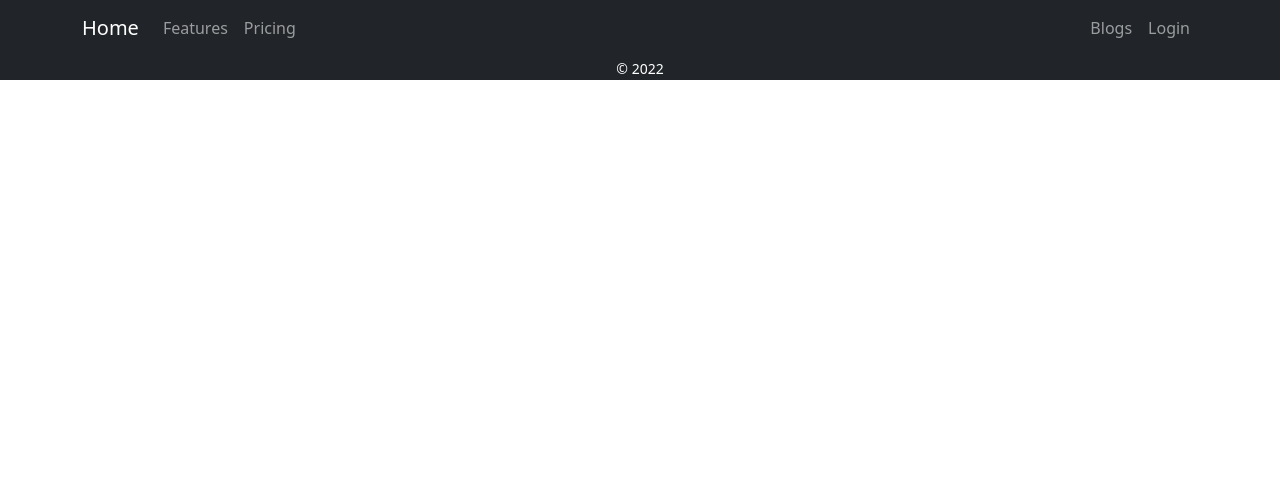
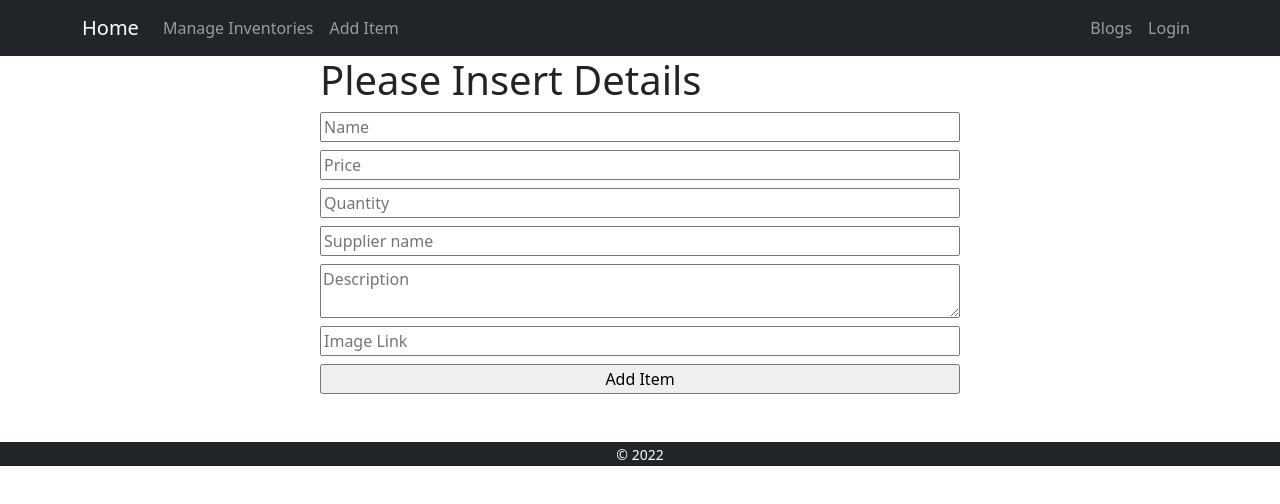
Before and after one commit to mitanvir05/warehouse-management-react-client-side, a React (Create React App) app: page /add_item in a window 1280 px wide. Shown: the top 504 px of the page. Built offline with nearby package versions, Linux system fonts and the light colour scheme; no server answers.

Commit message:
add item added half

```diff
--- a/package.json
+++ b/package.json
@@ -12,6 +12,7 @@
     "react-bootstrap": "^2.3.1",
     "react-dom": "^18.1.0",
     "react-firebase-hooks": "^5.0.3",
+    "react-hook-form": "^7.30.0",
     "react-router-dom": "^6.3.0",
     "react-scripts": "5.0.1",
     "web-vitals": "^2.1.4"
--- a/src/App.js
+++ b/src/App.js
@@ -9,6 +9,8 @@ import InventoryDetail from "./Pages/InventoryDetail/InventoryDetail";
 import Login from "./Pages/Login/Login";
 import Register from "./Pages/Login/Register";
 import RequireAuth from "./Pages/Login/RequireAuth/RequireAuth";
+import ManageInventory from "./Pages/Home/Inventory/ManageInventory/ManageInventory";
+import AddItem from "./Pages/Home/Inventory/AddItem/AddItem";
 
 function App() {
   return (
@@ -18,18 +20,20 @@ function App() {
         <Route path="/" element={<Home></Home>}></Route>
         <Route
           path="/inventory/:_id"
-          element={<InventoryDetail></InventoryDetail>}
-        ></Route>
-        <Route path="/login" element={<Login></Login>}></Route>
-        <Route path="/register" element={<Register></Register>}></Route>
-        <Route
-          path="/blogs"
           element={
             <RequireAuth>
-              <Blogs></Blogs>
+              <InventoryDetail></InventoryDetail>
             </RequireAuth>
           }
         ></Route>
+        <Route
+          path="/manage_inventory"
+          element={<ManageInventory></ManageInventory>}
+        ></Route>
+        <Route path="add_item" element={<AddItem></AddItem>}></Route>
+        <Route path="/login" element={<Login></Login>}></Route>
+        <Route path="/register" element={<Register></Register>}></Route>
+        <Route path="/blogs" element={<Blogs></Blogs>}></Route>
       </Routes>
       <Footer></Footer>
     </div>
--- /dev/null
+++ b/src/Pages/Home/Inventory/AddItem/AddItem.js
@@ -0,0 +1,68 @@
+import React from "react";
+import { useForm } from "react-hook-form";
+
+const AddItem = () => {
+  const { register, handleSubmit } = useForm();
+  const onSubmit = (data) => {
+    console.log(data);
+    const url = `http://localhost:5000/inventory`;
+    fetch(url, {
+      method: "POST",
+      headers: {
+        "content-type": "application/json",
+      },
+      body: JSON.stringify(data),
+    })
+      .then((res) => res.json())
+      .then((result) => {
+        console.log(result);
+      });
+  };
+
+  return (
+    <div className="w-50 mx-auto">
+      <h1>Please Insert Details</h1>
+      <form className="d-flex flex-column" onSubmit={handleSubmit(onSubmit)}>
+        <input
+          className="mb-2"
+          placeholder="Name"
+          type="text"
+          {...register("name")}
+        />
+        <input
+          className="mb-2"
+          placeholder="Price"
+          type="number"
+          {...register("price")}
+        />
+        <input
+          className="mb-2"
+          placeholder="Quantity"
+          type="number"
+          {...register("quantity")}
+        />
+        <input
+          className="mb-2"
+          placeholder="Supplier name"
+          type="text"
+          {...register("supplier")}
+        />
+        <textarea
+          className="mb-2"
+          placeholder="Description"
+          type="text"
+          {...register("description")}
+        />
+        <input
+          className="mb-2"
+          placeholder="Image Link"
+          type="text"
+          {...register("img")}
+        />
+        <input className="mb-5" value="Add Item" type="submit" />
+      </form>
+    </div>
+  );
+};
+
+export default AddItem;
--- a/src/Pages/Home/Inventory/Inventories.js
+++ b/src/Pages/Home/Inventory/Inventories.js
@@ -4,7 +4,7 @@ import Inventory from "./Inventory";
 const Inventories = () => {
   const [inventories, setInventories] = useState([]);
   useEffect(() => {
-    fetch("inventory.json")
+    fetch("http://localhost:5000/inventory")
       .then((response) => response.json())
       .then((data) => setInventories(data));
   }, []);
@@ -16,6 +16,9 @@ const Inventories = () => {
           <Inventory key={inventory._id} inventory={inventory}></Inventory>
         ))}
       </div>
+      <button className="btn btn-primary m-4 text-center">
+        Manage Inventory
+      </button>
     </div>
   );
 };
--- /dev/null
+++ b/src/Pages/Home/Inventory/ManageInventory/ManageInventory.js
@@ -0,0 +1,11 @@
+import React from "react";
+
+const ManageInventory = () => {
+  return (
+    <div>
+      <h4>Manage Inventory</h4>
+    </div>
+  );
+};
+
+export default ManageInventory;
--- a/src/Pages/InventoryDetail/InventoryDetail.js
+++ b/src/Pages/InventoryDetail/InventoryDetail.js
@@ -3,16 +3,26 @@ import { useParams } from "react-router-dom";
 
 const InventoryDetail = () => {
   const { _id } = useParams();
-  const [inventoriesDetail, setInventoriesDetail] = useState([]);
+  const [inventoriesDetail, setInventoriesDetail] = useState({});
   useEffect(() => {
-    fetch("inventory.json")
+    const url = `http://localhost:5000/inventory/${_id}`;
+    fetch(url)
       .then((response) => response.json())
       .then((data) => setInventoriesDetail(data));
-  }, [_id]);
+  }, []);
   return (
-    <div>
-      <h2>this is details {_id}</h2>
-      <h2> {inventoriesDetail.name}</h2>
+    <div className="g-5 col-sm-12 col-md-6 col-lg-4">
+      <div className="card ">
+        <img src={inventoriesDetail.img} className="card-img-top" alt="..." />
+        <div className="card-body">
+          <h5 className="card-title">{inventoriesDetail.name}</h5>
+          <h3>{inventoriesDetail.price}</h3>
+          <h6> Quantity : {inventoriesDetail.quantity}</h6>
+          <h6>Supplier : {inventoriesDetail.supplier}</h6>
+          <p className="card-text">{inventoriesDetail.description}</p>
+          <button className="btn btn-primary">Delivered</button>
+        </div>
+      </div>
     </div>
   );
 };
--- a/src/Pages/Shared/Header/Header.js
+++ b/src/Pages/Shared/Header/Header.js
@@ -27,8 +27,12 @@ const Header = () => {
           <Navbar.Toggle aria-controls="responsive-navbar-nav" />
           <Navbar.Collapse id="responsive-navbar-nav">
             <Nav className="me-auto">
-              <Nav.Link href="#features">Features</Nav.Link>
-              <Nav.Link href="#pricing">Pricing</Nav.Link>
+              <Nav.Link as={Link} to="manage_inventory">
+                Manage Inventories
+              </Nav.Link>
+              <Nav.Link as={Link} to="add_item">
+                Add Item
+              </Nav.Link>
             </Nav>
             <Nav>
               <Nav.Link as={Link} to="blogs">
```
Also changed, not shown: public/inventory.json (deleted, +0 -74 lines), 1 other file (tests, documents, lock files or other folders).
